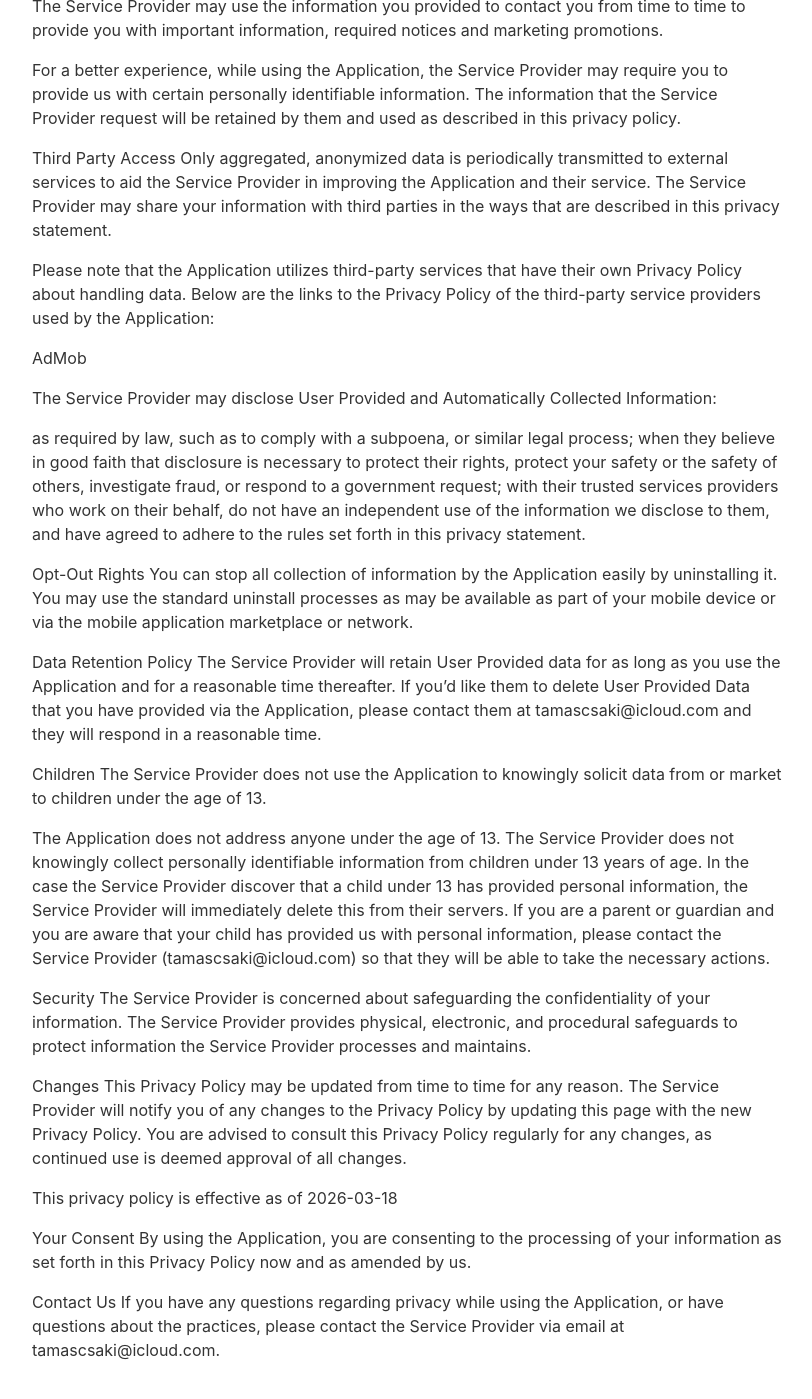
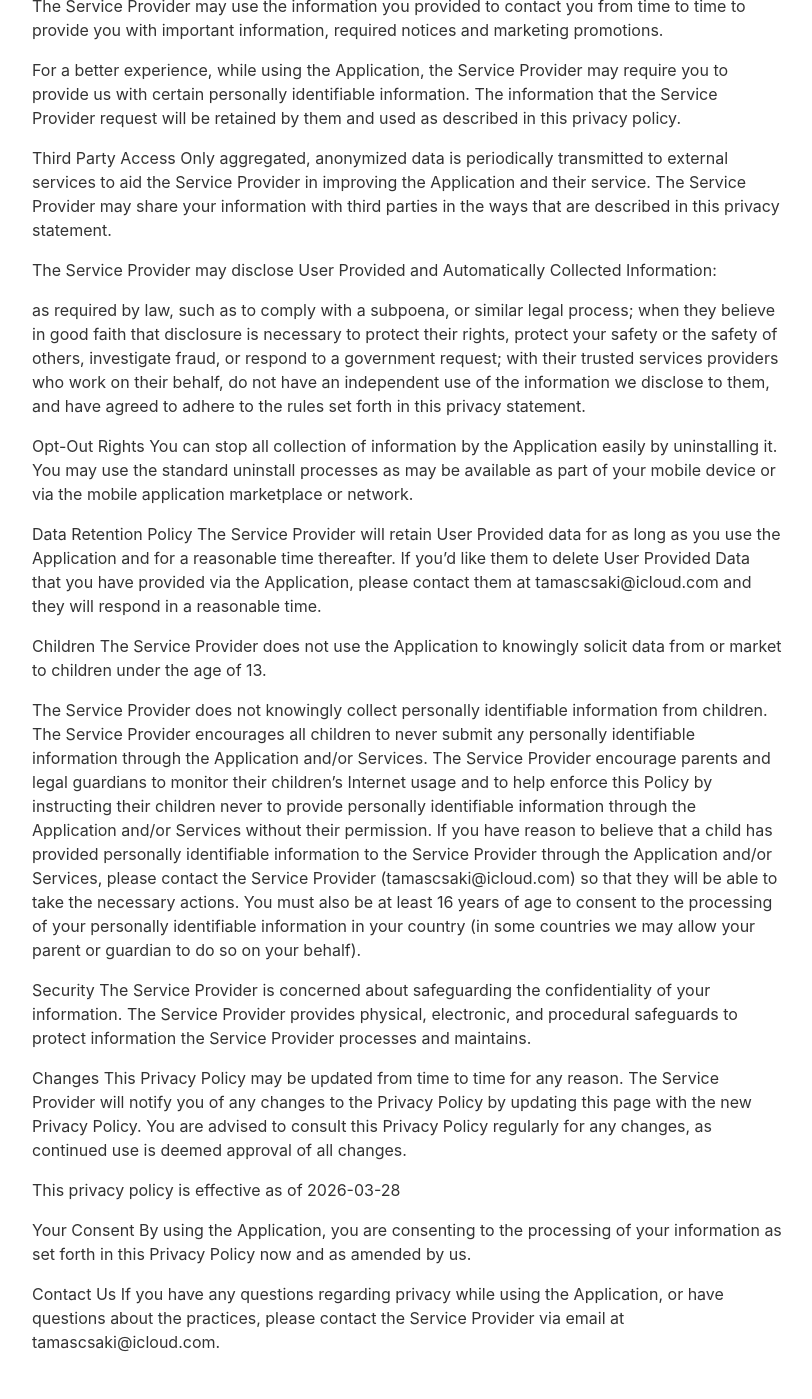
Before and after one commit to tamascsaki/asxaki-tikdown-ios, a Jekyll site: the page built from _pages/privacypolicy.md, in a window 1280 px wide and 1400 px high, scrolled down 495 px. Shown: the whole window, without its empty margins (233-1045 px from the left). Built offline with Jekyll 4.4.1, drawn with Linux system fonts in a browser that asks for light colours; nearby versions of some CDN libraries; some of the changed text lies outside the part shown.

Commit message:
Update privacypolicy.md

```diff
--- a/_pages/privacypolicy.md
+++ b/_pages/privacypolicy.md
@@ -32,10 +32,6 @@ Third Party Access
 Only aggregated, anonymized data is periodically transmitted to external services to aid the Service Provider in improving the Application and their service. The Service Provider may share your information with third parties in the ways that are described in this privacy statement.
 
 
-Please note that the Application utilizes third-party services that have their own Privacy Policy about handling data. Below are the links to the Privacy Policy of the third-party service providers used by the Application:
-
-AdMob
-
 The Service Provider may disclose User Provided and Automatically Collected Information:
 
 as required by law, such as to comply with a subpoena, or similar legal process;
@@ -54,7 +50,7 @@ Children
 The Service Provider does not use the Application to knowingly solicit data from or market to children under the age of 13.
 
 
-The Application does not address anyone under the age of 13. The Service Provider does not knowingly collect personally identifiable information from children under 13 years of age. In the case the Service Provider discover that a child under 13 has provided personal information, the Service Provider will immediately delete this from their servers. If you are a parent or guardian and you are aware that your child has provided us with personal information, please contact the Service Provider (tamascsaki@icloud.com) so that they will be able to take the necessary actions.
+The Service Provider does not knowingly collect personally identifiable information from children. The Service Provider encourages all children to never submit any personally identifiable information through the Application and/or Services. The Service Provider encourage parents and legal guardians to monitor their children's Internet usage and to help enforce this Policy by instructing their children never to provide personally identifiable information through the Application and/or Services without their permission. If you have reason to believe that a child has provided personally identifiable information to the Service Provider through the Application and/or Services, please contact the Service Provider (tamascsaki@icloud.com) so that they will be able to take the necessary actions. You must also be at least 16 years of age to consent to the processing of your personally identifiable information in your country (in some countries we may allow your parent or guardian to do so on your behalf).
 
 
 Security
@@ -65,7 +61,7 @@ Changes
 This Privacy Policy may be updated from time to time for any reason. The Service Provider will notify you of any changes to the Privacy Policy by updating this page with the new Privacy Policy. You are advised to consult this Privacy Policy regularly for any changes, as continued use is deemed approval of all changes.
 
 
-This privacy policy is effective as of 2026-03-18
+This privacy policy is effective as of 2026-03-28
 
 
 Your Consent
```
Also changed, not shown: other parts of _pages/privacypolicy.md (+1 -1 lines).
